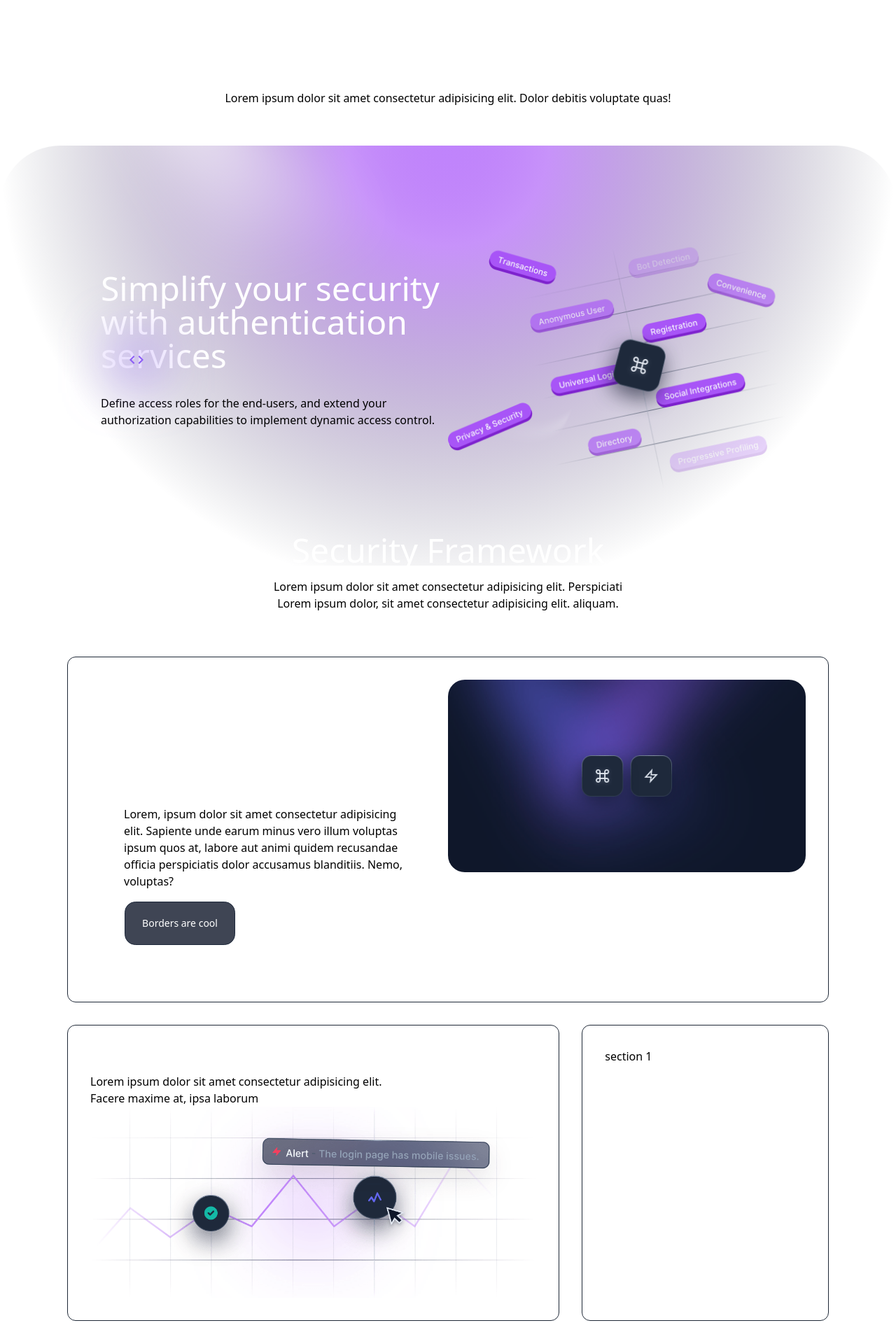
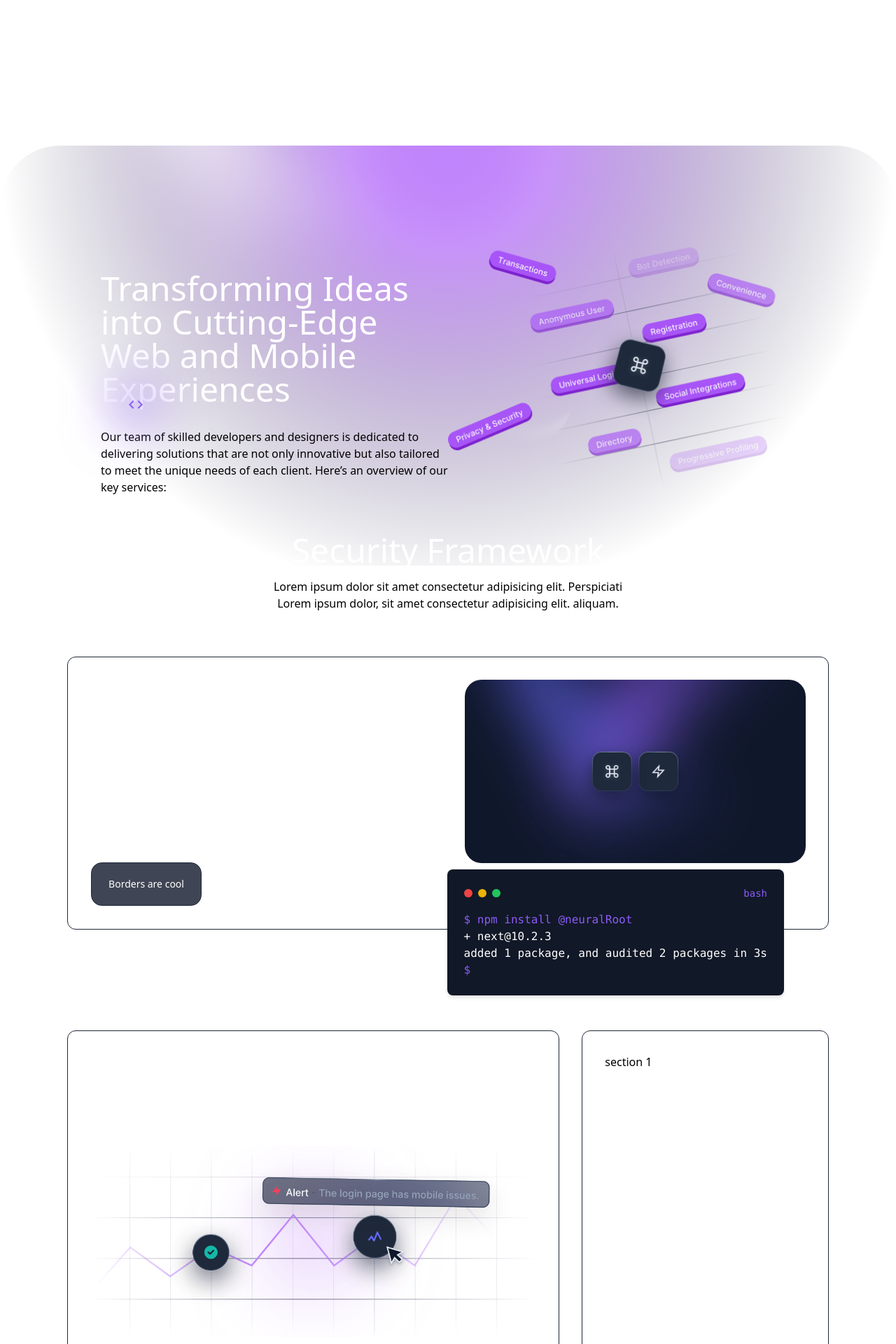
Before and after one commit to Piyush2627/CompanyWebsite, a React (Vite) app: page / in a window 1280 px wide. Shown: the part 800-2720 px from the top of the page at 70% size. Before the commit the page ends 2687 px from the top, so only its background shows below. Built offline with nearby package versions, Linux system fonts and the light colour scheme.

Commit message:
CVA added

```diff
--- a/package.json
+++ b/package.json
@@ -14,6 +14,7 @@
     "@emotion/styled": "^11.11.5",
     "@mui/icons-material": "^5.15.15",
     "@mui/material": "^5.15.15",
+    "class-variance-authority": "^0.7.0",
     "clsx": "^2.1.1",
     "framer-motion": "^11.1.9",
     "react": "^18.2.0",
--- a/src/components/common/TopNavigationBar.tsx
+++ b/src/components/common/TopNavigationBar.tsx
@@ -2,6 +2,9 @@ import React, { useState, useEffect } from "react";
 import { Link, useLocation } from "react-router-dom";
 import MenuIcon from "@mui/icons-material/Menu";
 import CloseIcon from "@mui/icons-material/Close";
+// LogoDev
+
+import Logo from "../../assets/coreassets/logo.svg";
 
 const TopNavigationBar: React.FC = () => {
   const [navbarOpen, setNavbarOpen] = useState<boolean>(false);
@@ -57,6 +60,9 @@ const TopNavigationBar: React.FC = () => {
       }`}
     >
       <div className=" px-4 sm:px-6 xl:px-16">
+        <div className="absolute  left-24 top-4">
+          <img src={Logo} alt="" />
+        </div>
         <div className="flex h-16 items-center sm:justify-end">
           <div className="hidden space-x-8 md:flex">
             <Link
--- a/src/components/pages/HomePage.tsx
+++ b/src/components/pages/HomePage.tsx
@@ -38,10 +38,10 @@ function HomePage() {
             </p>
           </UpAnimation>
           <UpAnimation delay={0.6}>
-            <div className="  m-auto mt-8 w-36 sm:m-0  sm:mt-8">
-              <div className="rounded-lg  bg-black py-2 text-center  text-sm text-white shadow-md shadow-violet-500 ring-1  ring-violet-500">
-                Connect Use
-              </div>
+            <div className="mt-4">
+              <Button borderRadius="1rem" duration={4000}>
+                Borders are cool
+              </Button>
             </div>
           </UpAnimation>
         </div>
@@ -49,12 +49,13 @@ function HomePage() {
 
       <div className=" container m-auto px-24 py-12">
         <div className="w-full text-center text-7xl text-white">
-          Faster. Smarter
+          Faster, Smarter Services
         </div>
-        <div className=" text-center text-amethyst-200">
+        <div className=" text-center text-white">
           <div className="py-2">
-            Lorem ipsum dolor sit amet consectetur adipisicing elit. Dolor
-            debitis voluptate quas!
+            At <span className="text-amethyst-500">NeuralRoot</span> we
+            specialize in creating cutting-edge web applications that drive
+            business success
           </div>
         </div>
       </div>
@@ -65,28 +66,30 @@ function HomePage() {
           style={{ borderRadius: "86px" }}
           alt=""
         />
-        <div className=" absolute bottom-44 left-[10.7rem] ">
+        <div className=" absolute bottom-28 left-[10.65rem] ">
           <GlowIconContainer materialIcon={<CodeIcon />} />
         </div>
         <div className=" absolute -bottom-56  left-48 -z-20">
           <LineAnimation
             beamcolor="bg-amethyst-500"
             delay={0}
-            height={400}
+            height={330}
             tailwindBackgroundColor="bg-cinder-950"
           />
         </div>
         <div className=" flex px-12 pt-28">
           <div className=" w-1/2 flex-col">
             <div className="bg-gradient-to-r from-amethyst-500 via-amethyst-100 to-amethyst-100 bg-clip-text text-3xl text-transparent">
-              Innovation
+              Empowering Innovation
             </div>
             <div className="text-6xl text-white xl:py-8 xl:text-5xl">
-              Simplify your security with authentication services
+              Transforming Ideas into Cutting-Edge Web and Mobile Experiences
             </div>
             <div className="text-amethyst-300">
-              Define access roles for the end-users, and extend your
-              authorization capabilities to implement dynamic access control.
+              Our team of skilled developers and designers is dedicated to
+              delivering solutions that are not only innovative but also
+              tailored to meet the unique needs of each client. Here’s an
+              overview of our key services:
             </div>
           </div>
           <div className="w-1/2">
@@ -103,32 +106,44 @@ function HomePage() {
           Lorem ipsum dolor, sit amet consectetur adipisicing elit. aliquam.
         </div>
       </div>
-      <div className="container relative m-auto mt-12 px-24">
-        <div className="absolute  right-40 -z-20">
-          <LineAnimation
-            beamcolor="bg-amethyst-500"
-            delay={0.2}
-            height={70}
-            tailwindBackgroundColor="bg-cinder-950"
-          />
-        </div>
+      <div className="container  relative m-auto mt-12 px-24">
+        <UpAnimation delay={0} className=" absolute right-0 top-64 ">
+          <div className=" mr-40 mt-12">
+            <aside className=" w-full max-w-lg rounded-lg bg-gray-900 p-6 font-mono text-white shadow-md shadow-amethyst-900">
+              <div className="flex items-center justify-between">
+                <div className="flex space-x-2 text-red-500 ">
+                  <div className="h-3 w-3 rounded-full bg-red-500"></div>
+                  <div className="h-3 w-3 rounded-full bg-yellow-500"></div>
+                  <div className="h-3 w-3 rounded-full bg-green-500"></div>
+                </div>
+                <p className="text-sm text-violet-500">bash</p>
+              </div>
+              <div className="mt-4">
+                <p className="text-violet-500">$ npm install @neuralRoot</p>
+                <p className="text-white">+ next@10.2.3</p>
+                <p className="text-white">
+                  added 1 package, and audited 2 packages in 3s
+                </p>
+                <p className="text-violet-500">$</p>
+              </div>
+            </aside>
+          </div>
+        </UpAnimation>
         <div className="w-full rounded-xl border border-gray-800 p-8">
-          <div className="flex">
-            <div className="w-6/12 p-12">
-              <div className="text-2xl font-semibold text-white ">
-                Optimized for security
+          <div className="flex gap-12">
+            <div className="w-6/12 ">
+              <div className="bg-gradient-to-r from-amethyst-500 via-amethyst-100 to-amethyst-100 bg-clip-text text-3xl font-semibold text-transparent">
+                Custom Web Application Development
               </div>
               <div className="py-3.5 text-white">
-                Optimize for user experience and privacy. Use social login
-                integrations, lower user friction, incorporate rich user
-                profiling, and facilitate more transactions.
+                Our expertise lies in building custom web applications from the
+                ground up. We leverage the latest technologies and frameworks to
+                create scalable, secure, and high-performance solutions that
+                align with your business goals. Whether you need a robust
+                enterprise system or a sleek, user-friendly web app, we have the
+                skills and experience to deliver.
               </div>
-              <div className="text-amethyst-200">
-                Lorem, ipsum dolor sit amet consectetur adipisicing elit.
-                Sapiente unde earum minus vero illum voluptas ipsum quos at,
-                labore aut animi quidem recusandae officia perspiciatis dolor
-                accusamus blanditiis. Nemo, voluptas?
-              </div>
+
               <div className="mt-4">
                 <Button borderRadius="1rem" duration={4000}>
                   Borders are cool
@@ -140,12 +155,23 @@ function HomePage() {
             </div>
           </div>
         </div>
-        <div className="mt-8 flex gap-8">
+        <div className=" relative mt-36 flex gap-8">
+          <div className=" absolute -top-36 left-24 -z-20">
+            <LineAnimation
+              beamcolor="bg-gradient-to-b from-amethyst-500 via-amethyst-100 to-amethyst-100"
+              delay={0}
+              height={144}
+              tailwindBackgroundColor="bg-cinder-950"
+            />
+          </div>
           <div className="w-8/12 rounded-xl border border-gray-800 p-8">
-            <p className="text-3xl capitalize text-white">heading</p>
-            <p className="w-4/6 text-base font-thin text-amethyst-200">
+            <p className="bg-gradient-to-r from-amethyst-500 via-amethyst-100 to-amethyst-100 bg-clip-text text-3xl font-semibold text-transparent">
+              UX/UI Design
+            </p>
+            <p className="w-4/6 text-base font-thin text-white">
               Lorem ipsum dolor sit amet consectetur adipisicing elit. Facere
-              maxime at, ipsa laborum
+              Our UX/UI designers focus on creating intuitive and visually
+              appealing interfaces that provide an exceptional user experience.
             </p>
             <img src={FeatureImage2} alt="" />
           </div>
```
Also changed, not shown: 1 other file (tests, documents, lock files or other folders).
